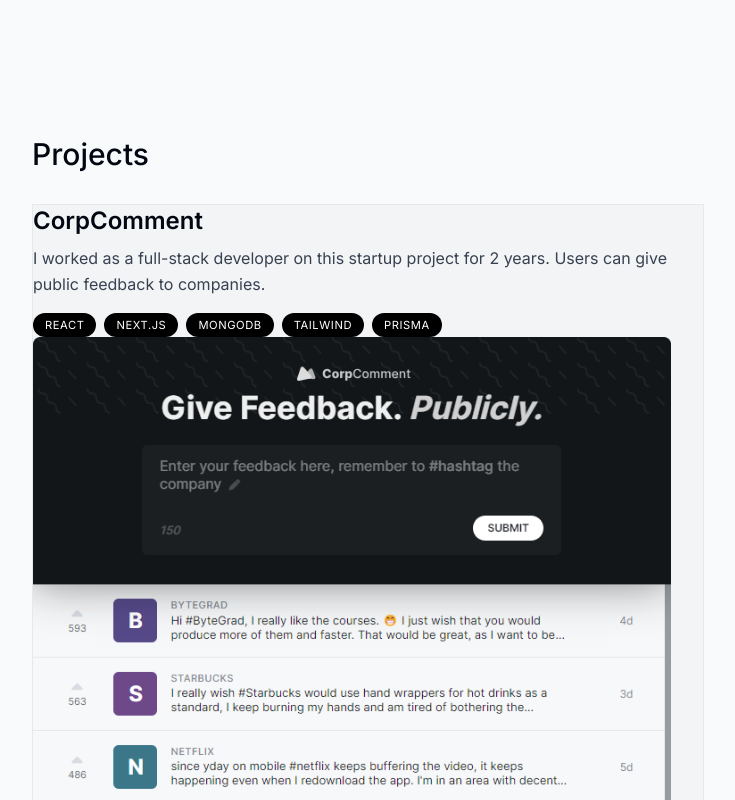
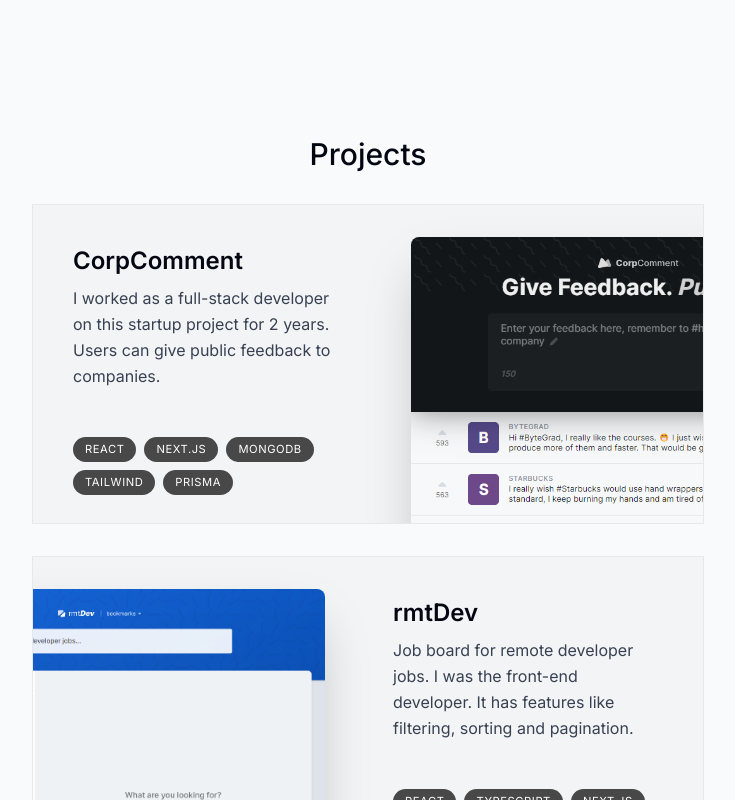
Before and after one commit to Tusharbalar/portfolio-website, a Next.js app: page / in a window 1280 px wide. Shown: the part 1160-1960 px from the top of the page, without its empty margins (272-1007 px from the left). Built offline with nearby package versions, Linux system fonts and the light colour scheme.

Commit message:
Added project deetails

```diff
--- a/components/projects.tsx
+++ b/components/projects.tsx
@@ -28,14 +28,21 @@ function Project({
   tags,
   imageUrl
 }: ProjectProp) {
-  return <section className='bg-gray-100 max-w-[42rem] border border-black/5 overflow-hidden sm:pr-8'>
-    <h3 className='text-2xl font-semibold'>{title}</h3>
-    <p className='mt-2 leading-relaxed text-gray-700'>{description}</p>
-    <ul className='flex flex-wrap mt-4 gap-2'>
-      {tags.map((tag, index) => (
-        <li className='bg-black px-3 py-1 text-[0.7rem] uppercase tracking-wider text-white rounded-full' key={index}>{tag}</li>
-      ))}
-    </ul>
-    <Image src={imageUrl} alt="Project I worked on" quality={95} />
+  return <section className='group bg-gray-100 max-w-[42rem] border border-black/5 overflow-hidden sm:pr-8 relative sm:h-[20rem] mb-3 sm:mb-8 last:mb-0 even:pl-8'>
+    <div className='py-4 pb-7 px-5 sm:pl-10 sm:pr-2 sm:pt-10 sm:max-w-[50%] flex flex-col h-full group-even:ml-[18rem]'>
+      <h3 className='text-2xl font-semibold'>{title}</h3>
+      <p className='mt-2 leading-relaxed text-gray-700'>{description}</p>
+      <ul className='flex flex-wrap mt-4 gap-2 sm:mt-auto'>
+        {tags.map((tag, index) => (
+          <li className='bg-black/[0.7] px-3 py-1 text-[0.7rem] uppercase tracking-wider text-white rounded-full' key={index}>{tag}</li>
+        ))}
+      </ul>
+    </div>
+    <Image
+      src={imageUrl}
+      alt="Project I worked on"
+      quality={95}
+      className='absolute top-8 -right-40 w-[28.25rem] rounded-t-lg shadow-2xl group-even:right-[initial] group-even:-left-40'
+    />
   </section>
 }
--- a/components/section-heading.tsx
+++ b/components/section-heading.tsx
@@ -8,6 +8,6 @@ export default function SectionHeading({
   children
 }: SectionHeadingProps) {
   return (
-    <h2 className='text-3xl font-medium capitalize mb-8'>{children}</h2>
+    <h2 className='text-3xl font-medium capitalize mb-8 text-center'>{children}</h2>
   )
 }
```
